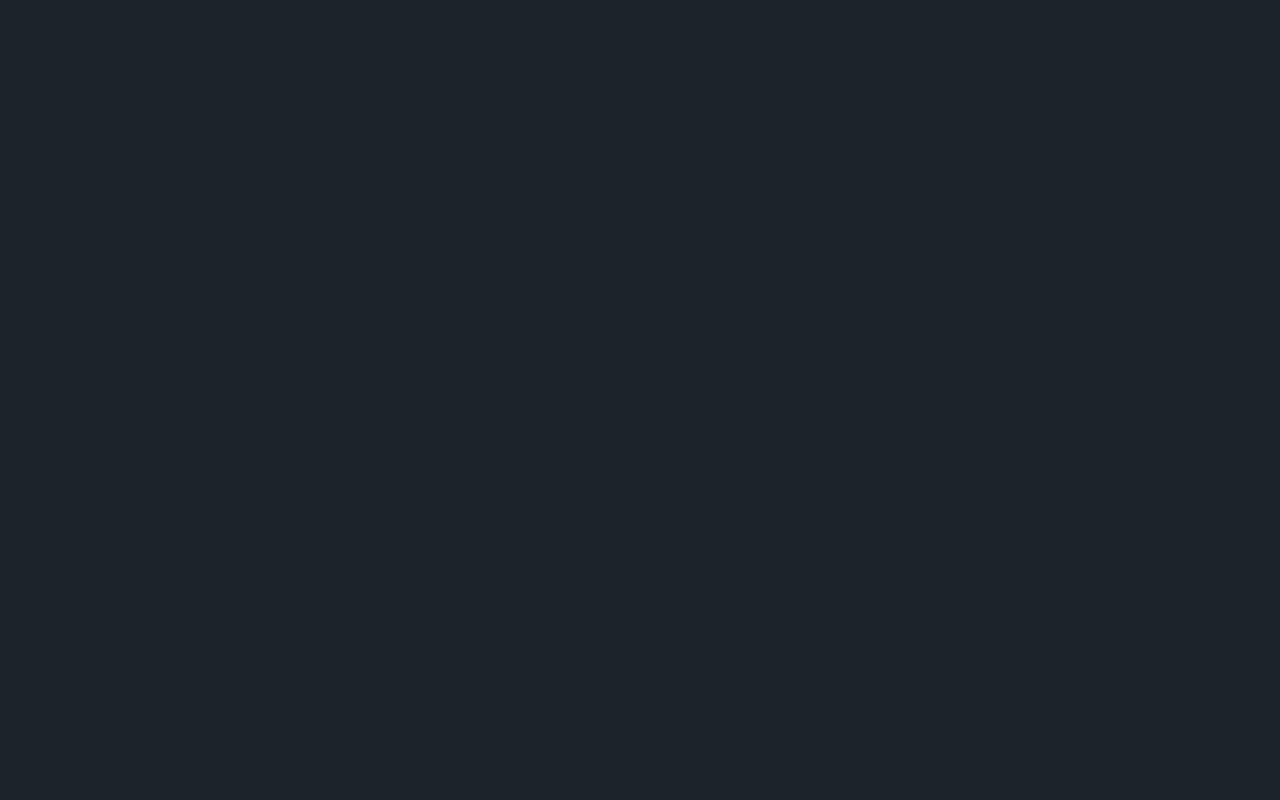
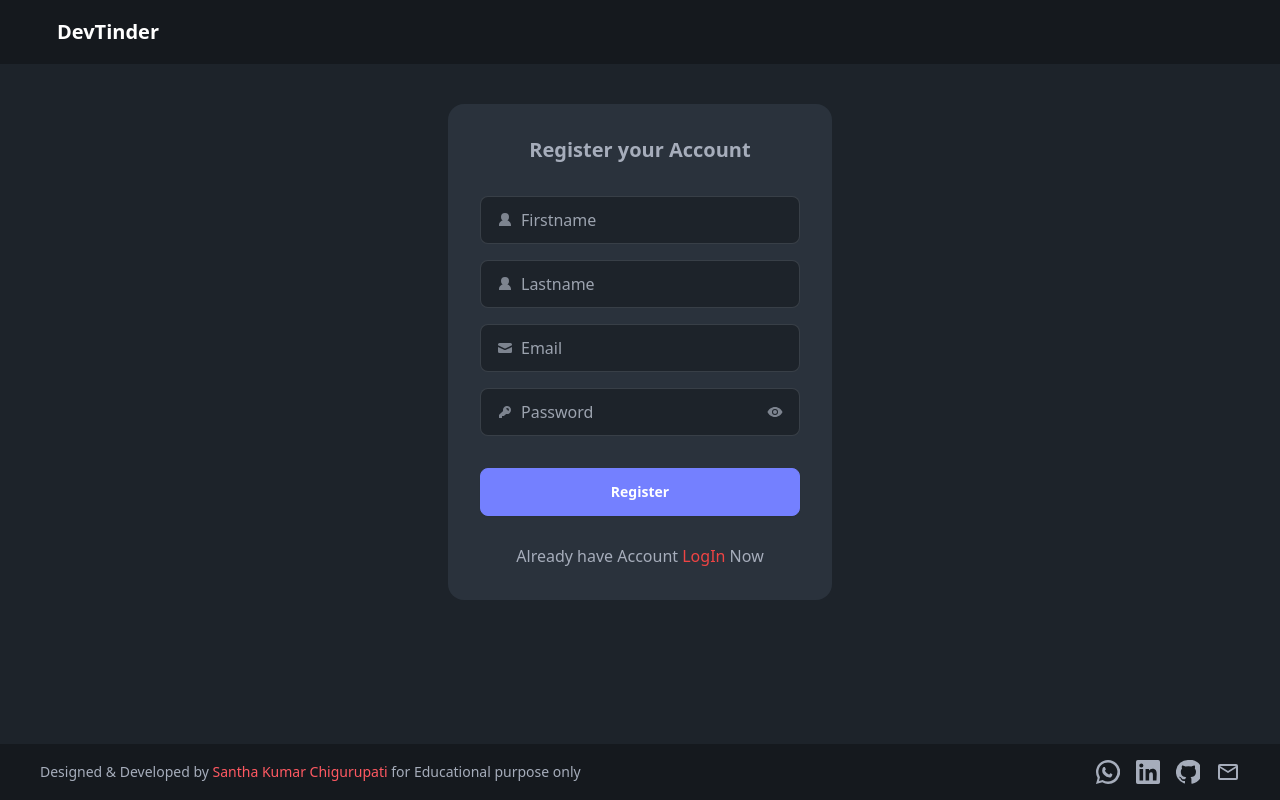
Before and after one commit to schigurupatis/DevTinder-webUI, a React (Vite) app: page /registration in a window 1280 px wide. Before the commit this address had no page. Built offline with nearby package versions, Linux system fonts and the light colour scheme; no server answers.

Commit message:
worked on signup page with name, email, pwd and show pwd state

```diff
--- a/src/App.jsx
+++ b/src/App.jsx
@@ -7,6 +7,7 @@ import appStore from "./utils/appStore"
 import Feed from "./pages/Feed"
 import Connections from "./pages/Connections"
 import Requests from "./pages/Requests"
+import Registration from "./pages/Registration"
 
 function App() {
 
@@ -18,6 +19,7 @@ function App() {
             <Route path="/" element={<Body />}>
               <Route path="/" element={<Feed />} />
               <Route path="/login" element={<Login />} />
+              <Route path="/registration" element={<Registration />} />
               <Route path="/profile" element={<Profile />} />
               <Route path="/connections" element={<Connections />} />
               <Route path="/requests" element={<Requests />} />
--- a/src/pages/Login.jsx
+++ b/src/pages/Login.jsx
@@ -4,6 +4,7 @@ import { useDispatch } from "react-redux";
 import { addUser } from "../utils/userSlice";
 import { useNavigate } from "react-router-dom";
 import { BASE_URL } from "../utils/constants";
+import { Link } from "react-router-dom";
 
 const Login = () => {
   const [emailId, setEmailId] = useState("kumar2@gmail.com");
@@ -67,7 +68,10 @@ const Login = () => {
    </div>
    <p className="text-error">{error}</p>
     <div className="flex justify-center w-full">
-      <button className="btn btn-primary w-full" onClick={handleLogin}>LogIn</button>
+      <button className="btn btn-primary w-full text-white" onClick={handleLogin}>LogIn</button>
+    </div>
+    <div className="flex justify-center w-full mt-5">
+      <p>Dont have Account <Link to="/registration" className="text-red-500">Register</Link> Now</p>
     </div>
   </div>
 </div>
--- /dev/null
+++ b/src/pages/Registration.jsx
@@ -0,0 +1,144 @@
+import { useState } from "react"
+import axios from "axios";
+// import { useDispatch } from "react-redux";
+// import { newUser } from "../utils/userSlice";
+import { useNavigate } from "react-router-dom";
+import { BASE_URL } from "../utils/constants";
+import { Link } from "react-router-dom";
+
+const Registration = () => {
+
+  const [firstName, setFirstName] = useState("");
+  const [lastName, setLastName] = useState("");
+  const [emailId, setEmailId] = useState("");
+  const [password, setPassword] = useState("");
+  const [showPwd, setShowPwd] = useState(false);
+  const [showToast, setShowToast] = useState(false);
+  const [error, setError] = useState("");
+  //const dispatch = useDispatch();
+  const navigate = useNavigate();
+
+  const handleRegister = async () => {
+
+    try{
+      const res = await axios.post(BASE_URL + "/signup", {
+        firstName,
+        lastName,
+        emailId,
+        password,
+      },
+      {
+        withCredentials: true,
+      }
+    );
+      //console.log("Register User is in Reg Page:", res.data);
+      //dispatch(newUser(res.data));
+      setShowToast(true);
+      setTimeout(() => {
+        setShowToast(false);
+      }, 3000)
+      return navigate("/login")
+    } catch(err) {
+      setError(err?.response?.data || "something went wrong");
+    }
+  }
+
+  const handleShowPassword = () => {
+    setShowPwd(!showPwd);
+  }
+
+  return (
+    <div className="flex justify-center items-center my-10">
+        <div className="card bg-neutral text-neutral-content w-96">
+  <div className="card-body items-center text-center">
+    <h2 className="card-title mb-6">Register your Account</h2>
+   <div className="w-full">
+
+<label className="input input-bordered flex items-center gap-2 mb-4">
+<svg
+  xmlns="http://www.w3.org/2000/svg"
+  viewBox="0 0 16 16"
+  fill="currentColor"
+  className="h-4 w-4 opacity-70"
+>
+  <path d="M8 1a4 4 0 1 1 0 8A4 4 0 0 1 8 1ZM2 13c0-2.761 2.686-5 6-5s6 2.239 6 5v1H2v-1Z" />
+</svg>
+  <input type="text" className="grow" placeholder="Firstname" value={firstName} onChange={(e) => setFirstName(e.target.value)} />
+</label>
+<label className="input input-bordered flex items-center gap-2 mb-4">
+<svg
+  xmlns="http://www.w3.org/2000/svg"
+  viewBox="0 0 16 16"
+  fill="currentColor"
+  className="h-4 w-4 opacity-70"
+>
+  <path d="M8 1a4 4 0 1 1 0 8A4 4 0 0 1 8 1ZM2 13c0-2.761 2.686-5 6-5s6 2.239 6 5v1H2v-1Z" />
+</svg>
+
+  <input type="text" className="grow" placeholder="Lastname" value={lastName} onChange={(e) => setLastName(e.target.value)} />
+</label>
+<label className="input input-bordered flex items-center gap-2 mb-4">
+  <svg
+    xmlns="http://www.w3.org/2000/svg"
+    viewBox="0 0 16 16"
+    fill="currentColor"
+    className="h-4 w-4 opacity-70">
+    <path
+      d="M2.5 3A1.5 1.5 0 0 0 1 4.5v.793c.026.009.051.02.076.032L7.674 8.51c.206.1.446.1.652 0l6.598-3.185A.755.755 0 0 1 15 5.293V4.5A1.5 1.5 0 0 0 13.5 3h-11Z" />
+    <path
+      d="M15 6.954 8.978 9.86a2.25 2.25 0 0 1-1.956 0L1 6.954V11.5A1.5 1.5 0 0 0 2.5 13h11a1.5 1.5 0 0 0 1.5-1.5V6.954Z" />
+  </svg>
+  <input type="text" className="grow" placeholder="Email" value={emailId} onChange={(e) => setEmailId(e.target.value)} />
+</label>
+<label className="input input-bordered flex items-center gap-2 mb-4">
+  <svg
+    xmlns="http://www.w3.org/2000/svg"
+    viewBox="0 0 16 16"
+    fill="currentColor"
+    className="h-4 w-4 opacity-70">
+    <path
+      fillRule="evenodd"
+      d="M14 6a4 4 0 0 1-4.899 3.899l-1.955 1.955a.5.5 0 0 1-.353.146H5v1.5a.5.5 0 0 1-.5.5h-2a.5.5 0 0 1-.5-.5v-2.293a.5.5 0 0 1 .146-.353l3.955-3.955A4 4 0 1 1 14 6Zm-4-2a.75.75 0 0 0 0 1.5.5.5 0 0 1 .5.5.75.75 0 0 0 1.5 0 2 2 0 0 0-2-2Z"
+      clipRule="evenodd" />
+  </svg>
+  <input type={showPwd ? "text" : "password"} placeholder="Password" className="grow" value={password} onChange={(e) => setPassword(e.target.value)} />
+
+  <svg onClick={handleShowPassword}
+  xmlns="http://www.w3.org/2000/svg"
+  viewBox="0 0 16 16"
+  fill="currentColor"
+  className="h-4 w-4 opacity-70 cursor-pointer"
+>
+{showPwd ? (
+      // Eye-slash icon (password hidden)
+      <path d="M2.5 1.5a.75.75 0 0 1 1.06 0L14.5 12.44a.75.75 0 1 1-1.06 1.06L10.94 11A6.13 6.13 0 0 1 8 12c-3.5 0-6.5-2.5-7.5-5A9.07 9.07 0 0 1 3.05 4.8L2.5 4.25a.75.75 0 0 1 0-1.06Zm4.73 6.79a2 2 0 0 0 2.45 2.45L7.23 8.29ZM6 3.05a6.13 6.13 0 0 1 2-.05c3.5 0 6.5 2.5 7.5 5a9.06 9.06 0 0 1-2.3 3.2.75.75 0 0 1-1.02-1.1 7.56 7.56 0 0 0 1.68-2.1 7.56 7.56 0 0 0-4.36-3.4A7.56 7.56 0 0 0 6 3.05Z"/>
+    ) : (
+      // Eye icon (password visible)
+      <path d="M8 3c-3.5 0-6.5 2.5-7.5 5 1 2.5 4 5 7.5 5s6.5-2.5 7.5-5c-1-2.5-4-5-7.5-5Zm0 8a3 3 0 1 1 0-6 3 3 0 0 1 0 6Zm0-5a2 2 0 1 0 0 4 2 2 0 0 0 0-4Z"/>
+    )}
+</svg>
+
+</label>
+   </div>
+   <p className="text-error">{error}</p>
+    <div className="flex justify-center w-full">
+      <button className="btn btn-primary w-full text-white" onClick={handleRegister}>Register</button>
+    </div>
+    <div className="flex justify-center w-full mt-5">
+      <p>Already have Account <Link to="/login" className="text-red-500">LogIn</Link> Now</p>
+    </div>
+  </div>
+</div>
+
+{showToast && (
+      <div className="toast toast-top toast-center">
+  <div className="alert alert-success">
+    <span className="text-white">Registered successfully.</span>
+  </div>
+</div>
+)}
+    </div>
+  )
+}
+
+export default Registration
--- a/src/utils/userSlice.js
+++ b/src/utils/userSlice.js
@@ -9,7 +9,7 @@ const userSlice = createSlice({
         },
         removeUser: () => {
             return null;
-        },
+        }
     },
 });
 
```
Also changed, not shown: 1 other file (tests, documents, lock files or other folders).
